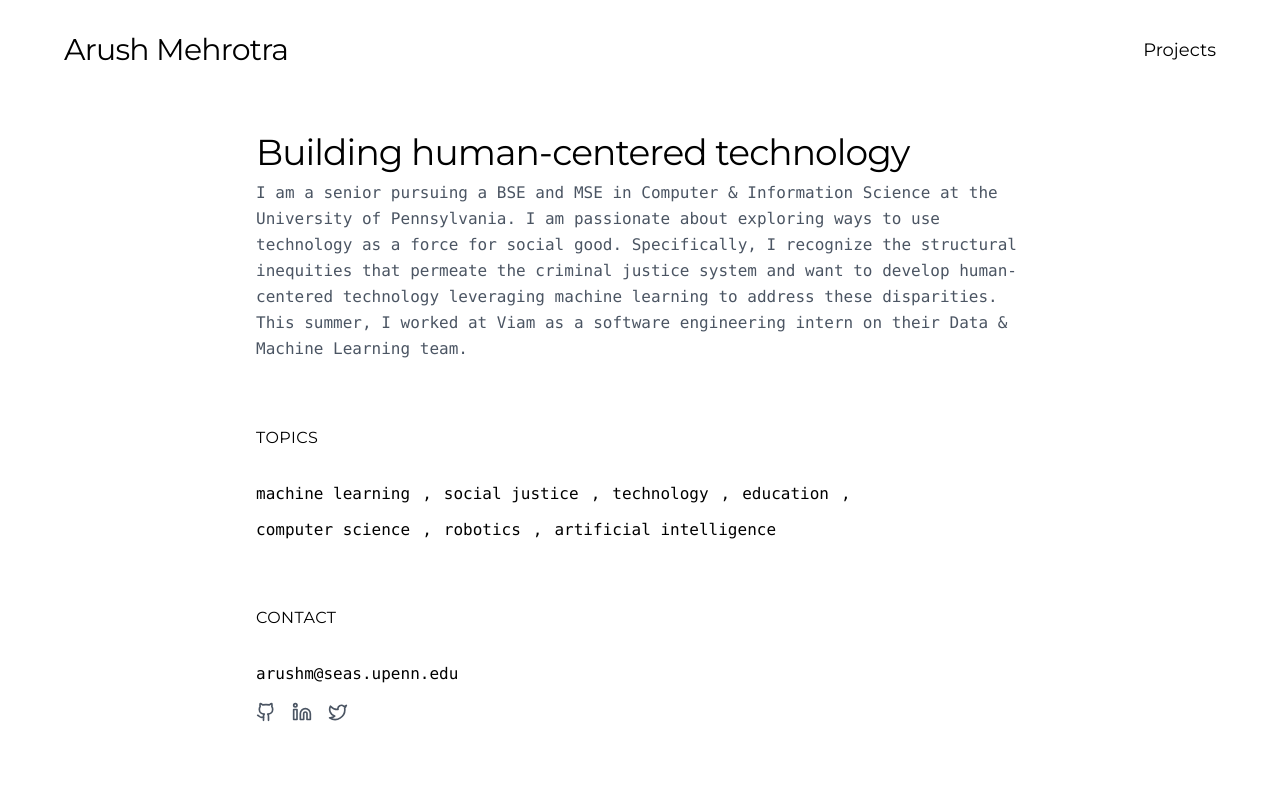
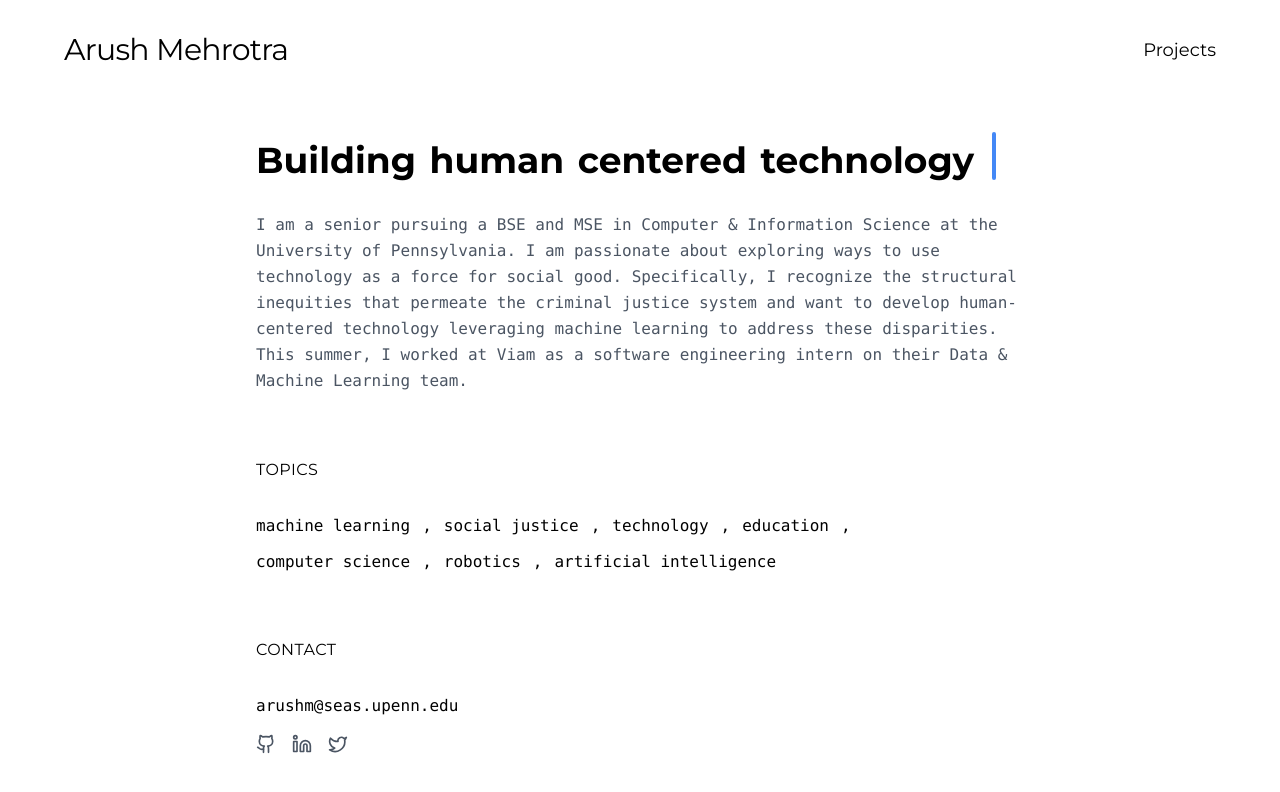
Before and after one commit to arush-mehrotra/portfolio, a Next.js app: page / in a window 1280 px wide. Shown: the top 792 px of the page. Built offline with nearby package versions, Linux system fonts and the light colour scheme.

Commit message:
typwriter effect

```diff
--- /dev/null
+++ b/app/components/ui/typewriter-effect.tsx
@@ -0,0 +1,187 @@
+"use client";
+
+import { cn } from "../../lib/utils";
+import { motion, stagger, useAnimate, useInView } from "framer-motion";
+import { useEffect } from "react";
+
+export const TypewriterEffect = ({
+  words,
+  className,
+  cursorClassName,
+}: {
+  words: {
+    text: string;
+    className?: string;
+  }[];
+  className?: string;
+  cursorClassName?: string;
+}) => {
+  // split text inside of words into array of characters
+  const wordsArray = words.map((word) => {
+    return {
+      ...word,
+      text: word.text.split(""),
+    };
+  });
+
+  const [scope, animate] = useAnimate();
+  const isInView = useInView(scope);
+  useEffect(() => {
+    if (isInView) {
+      animate(
+        "span",
+        {
+          display: "inline-block",
+          opacity: 1,
+          width: "fit-content",
+        },
+        {
+          duration: 0.3,
+          delay: stagger(0.1),
+          ease: "easeInOut",
+        }
+      );
+    }
+  }, [isInView]);
+
+  const renderWords = () => {
+    return (
+      <motion.div ref={scope} className="inline">
+        {wordsArray.map((word, idx) => {
+          return (
+            <div key={`word-${idx}`} className="inline-block">
+              {word.text.map((char, index) => (
+                <motion.span
+                  initial={{}}
+                  key={`char-${index}`}
+                  className={cn(
+                    `text-black opacity-0 hidden`,
+                    word.className
+                  )}
+                >
+                  {char}
+                </motion.span>
+              ))}
+              &nbsp;
+            </div>
+          );
+        })}
+      </motion.div>
+    );
+  };
+  return (
+    <div
+      className={cn(
+        "text-base sm:text-xl md:text-3xl lg:text-5xl font-bold text-center",
+        className
+      )}
+    >
+      {renderWords()}
+      <motion.span
+        initial={{
+          opacity: 0,
+        }}
+        animate={{
+          opacity: 1,
+        }}
+        transition={{
+          duration: 0.8,
+          repeat: Infinity,
+          repeatType: "reverse",
+        }}
+        className={cn(
+          "inline-block rounded-sm w-[4px] h-4 md:h-6 lg:h-10 bg-blue-500",
+          cursorClassName
+        )}
+      ></motion.span>
+    </div>
+  );
+};
+
+export const TypewriterEffectSmooth = ({
+  words,
+  className,
+  cursorClassName,
+}: {
+  words: {
+    text: string;
+    className?: string;
+  }[];
+  className?: string;
+  cursorClassName?: string;
+}) => {
+  // split text inside of words into array of characters
+  const wordsArray = words.map((word) => {
+    return {
+      ...word,
+      text: word.text.split(""),
+    };
+  });
+  const renderWords = () => {
+    return (
+      <div>
+        {wordsArray.map((word, idx) => {
+          return (
+            <div key={`word-${idx}`} className="inline-block">
+              {word.text.map((char, index) => (
+                <span
+                  key={`char-${index}`}
+                  className={cn(`text-black `, word.className)}
+                >
+                  {char}
+                </span>
+              ))}
+              &nbsp;
+            </div>
+          );
+        })}
+      </div>
+    );
+  };
+
+  return (
+    <div className={cn("flex space-x-1 my-6", className)}>
+      <motion.div
+        className="overflow-hidden pb-2"
+        initial={{
+          width: "0%",
+        }}
+        whileInView={{
+          width: "fit-content",
+        }}
+        transition={{
+          duration: 2,
+          ease: "linear",
+          delay: 1,
+        }}
+      >
+        <div
+          className="text-xs sm:text-base md:text-xl lg:text:3xl xl:text-5xl font-bold"
+          style={{
+            whiteSpace: "nowrap",
+          }}
+        >
+          {renderWords()}{" "}
+        </div>{" "}
+      </motion.div>
+      <motion.span
+        initial={{
+          opacity: 0,
+        }}
+        animate={{
+          opacity: 1,
+        }}
+        transition={{
+          duration: 0.8,
+
+          repeat: Infinity,
+          repeatType: "reverse",
+        }}
+        className={cn(
+          "block rounded-sm w-[4px]  h-4 sm:h-6 xl:h-12 bg-blue-500",
+          cursorClassName
+        )}
+      ></motion.span>
+    </div>
+  );
+};
--- /dev/null
+++ b/app/lib/utils.tsx
@@ -0,0 +1,6 @@
+import { ClassValue, clsx } from "clsx";
+import { twMerge } from "tailwind-merge";
+
+export function cn(...inputs: ClassValue[]) {
+  return twMerge(clsx(inputs));
+}
--- a/app/page.tsx
+++ b/app/page.tsx
@@ -1,9 +1,11 @@
 'use client';
 
-import { useState, useEffect } from 'react';
 import Link from 'next/link';
 import React from 'react';
+
+import { useState, useEffect } from 'react';
 import { Github, Linkedin, Twitter } from 'lucide-react';
+import { TypewriterEffectSmooth } from "./components/ui/typewriter-effect";
 
 const navigation = [
   { name: "Projects", href: "/projects" },
@@ -26,6 +28,25 @@
     label: "X (Twitter) Profile"
   },
 ];
+
+const words = [
+    {
+      text: "Building",
+	  className: "text-xl sm:text-4xl montserrat"
+    },
+    {
+      text: "human",
+	  className: "text-xl lg:text-4xl montserrat"
+    },
+    {
+      text: "centered",
+	  className: "text-xl lg:text-4xl montserrat"
+    },
+    {
+      text: "technology",
+	  className: "text-xl lg:text-4xl montserrat"
+    },
+  ];
 
 const descriptionText = `
   I am a senior pursuing a BSE and MSE in Computer & Information Science at the University of Pennsylvania.
@@ -79,10 +100,8 @@
       <div className="space-y-16 max-w-3xl mx-auto">
         <section>
           <article className="space-y-2">
-            <h3 className="text-4xl font-light tracking-tight montserrat">
-                Building human-centered technology
-            </h3>
-            <p className="text-base font-light leading-relaxed text-gray-600 font-mono">{descriptionText}</p>
+		  	<TypewriterEffectSmooth words={words} />
+            <p className="text-base mt-8C font-light leading-relaxed text-gray-600 font-mono">{descriptionText}</p>
           </article>
         </section>
 
--- a/package.json
+++ b/package.json
@@ -13,8 +13,10 @@
     "@types/react": "18.2.8",
     "@types/react-dom": "18.2.4",
     "autoprefixer": "10.4.14",
+    "clsx": "^2.1.1",
     "eslint": "8.42.0",
     "eslint-config-next": "13.4.4",
+    "framer-motion": "^11.15.0",
     "lucide-react": "^0.469.0",
     "next": "13.4.4",
     "postcss": "8.4.24",
@@ -23,6 +25,7 @@
     "react-dom": "18.2.0",
     "react-icons": "^4.9.0",
     "split-type": "^0.3.3",
+    "tailwind-merge": "^2.6.0",
     "tailwindcss": "3.3.2",
     "typescript": "5.1.3"
   }
```
Also changed, not shown: 1 other file (tests, documents, lock files or other folders).
